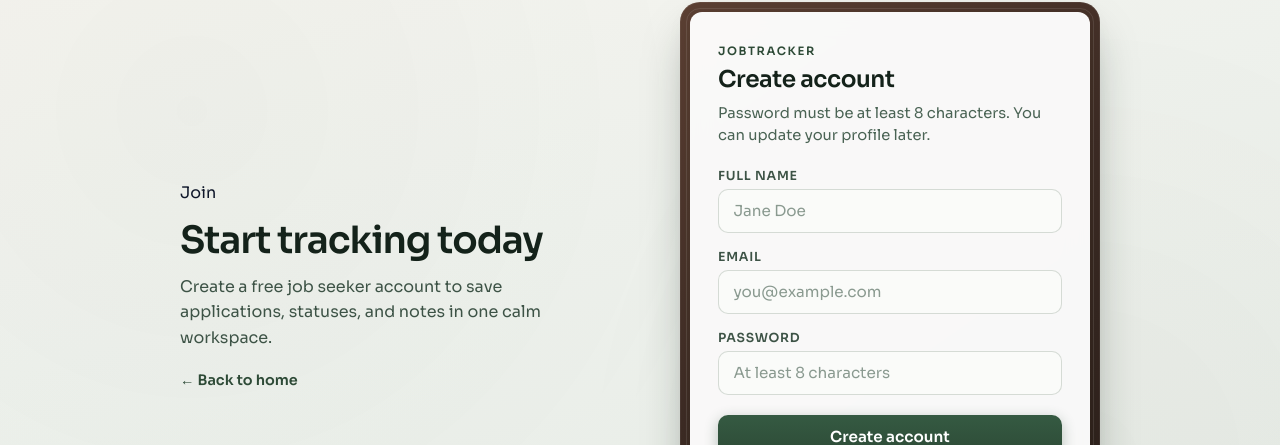
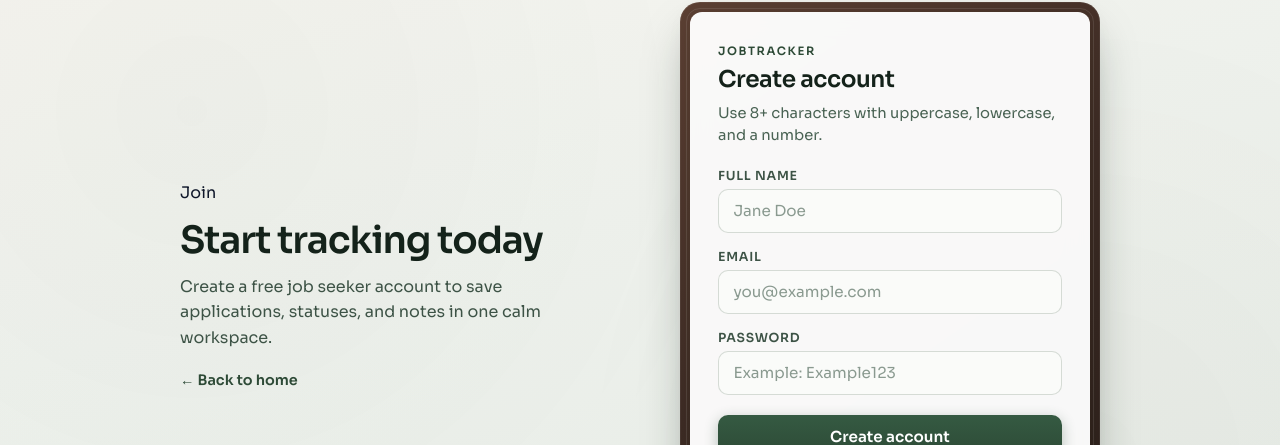
Before and after one commit to Nethmikaveesha/job-application-tracker-mern, a React (Vite) app in the folder frontend/: page /signup in a window 1280 px wide. Shown: the part 135-580 px from the top of the page. Built offline with nearby package versions, Linux system fonts and the light colour scheme; no server answers.

Commit message:
🔼 Changed issues

```diff
--- a/frontend/src/context/AuthContext.jsx
+++ b/frontend/src/context/AuthContext.jsx
@@ -1,3 +1,4 @@
+/* eslint-disable react-refresh/only-export-components */
 import {
   createContext,
   useState,
--- a/frontend/src/pages/Signup.jsx
+++ b/frontend/src/pages/Signup.jsx
@@ -3,7 +3,7 @@ import { useAuth } from '../context/AuthContext';
 import { useNavigate, Link } from 'react-router-dom';
 
 export default function Signup() {
-  const { login } = useAuth();
+  const { logout } = useAuth();
   const [name, setName] = useState('');
   const [email, setEmail] = useState('');
   const [password, setPassword] = useState('');
@@ -15,13 +15,22 @@ export default function Signup() {
       const res = await fetch('/api/auth/signup', {
         method: 'POST',
         headers: { 'Content-Type': 'application/json' },
-        body: JSON.stringify({ name, email, password }),
+        body: JSON.stringify({
+          name: name.trim(),
+          email: email.trim(),
+          password,
+        }),
       });
       const data = await res.json().catch(() => ({}));
-      if (!res.ok) throw new Error(data.message || 'Signup failed');
-      login(data);
-      if (data.user.role === 'admin') navigate('/admin');
-      else navigate('/dashboard');
+      if (!res.ok) {
+        const details = Array.isArray(data.errors) && data.errors.length > 0
+          ? data.errors[0]?.msg
+          : null;
+        throw new Error(details || data.message || 'Signup failed');
+      }
+      // Require an explicit login after account creation.
+      logout();
+      navigate('/login');
     } catch (err) {
       alert(err.message || 'Signup failed');
     }
@@ -48,7 +57,7 @@ export default function Signup() {
               <p className="auth-card-kicker">JobTracker</p>
               <h2>Create account</h2>
               <p className="auth-card-subtitle">
-                Password must be at least 8 characters. You can update your profile later.
+                Use 8+ characters with uppercase, lowercase, and a number.
               </p>
 
               <form onSubmit={handleSubmit}>
@@ -81,11 +90,13 @@ export default function Signup() {
                   <input
                     id="signup-password"
                     type="password"
-                    placeholder="At least 8 characters"
+                    placeholder="Example: Example123"
                     value={password}
                     onChange={(e) => setPassword(e.target.value)}
                     required
                     minLength={8}
+                    pattern="(?=.*[a-z])(?=.*[A-Z])(?=.*\d).{8,}"
+                    title="Use at least 8 characters with uppercase, lowercase, and a number."
                     autoComplete="new-password"
                   />
                 </div>
```
Also changed, not shown: frontend/src/components/PublicFooter.jsx (+0 -29 lines).
